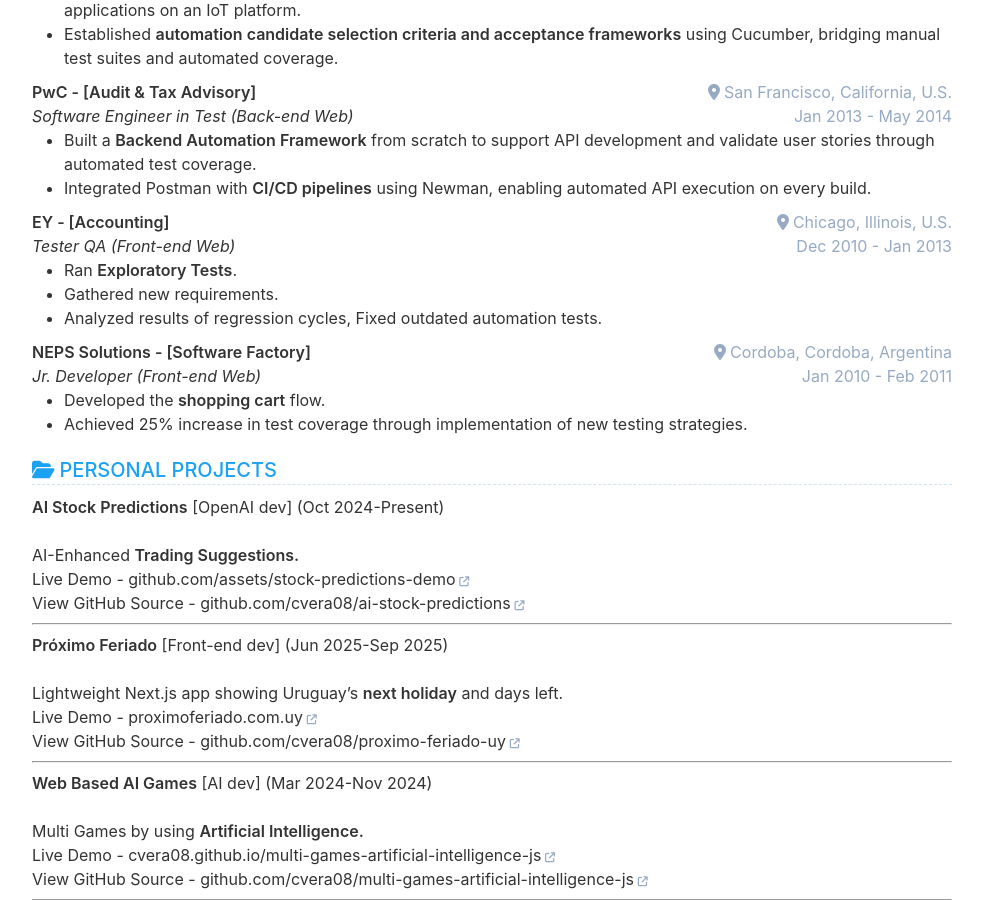
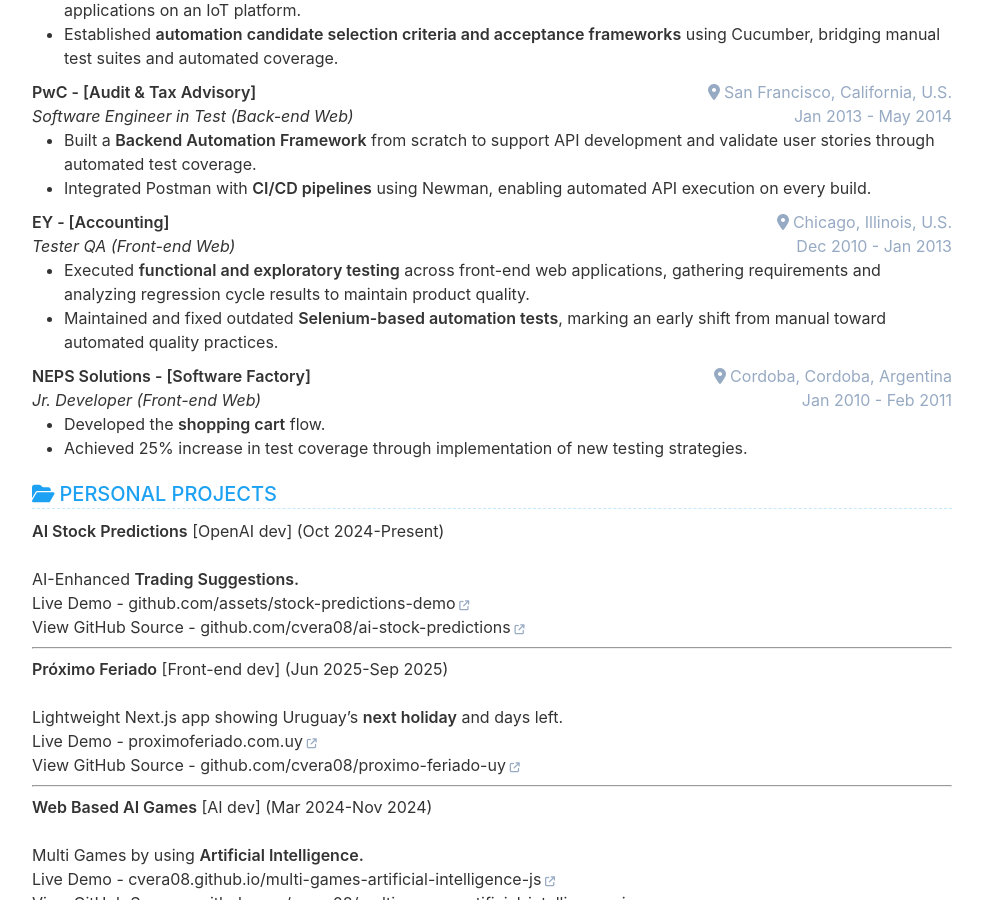
Before and after one commit to cvera08/full-resume, a Jekyll site: the page built from index.html, in a window 1280 px wide and 900 px high, scrolled down 3809 px. Shown: the whole window, without its empty margins (148-1130 px from the left). Built offline with Jekyll 4.4.1, drawn with Linux system fonts in a browser that asks for light colours.

Commit message:
feat(cv): rewrite EY bullets with LinkedIn phrasing

```diff
--- a/_data/data.yml
+++ b/_data/data.yml
@@ -205,9 +205,8 @@ experience:
       role: Tester QA (Front-end Web)
       location: Chicago, Illinois, U.S.
       description: |
-        - Ran **Exploratory Tests**.
-        - Gathered new requirements.
-        - Analyzed results of regression cycles, Fixed outdated automation tests.
+        - Executed **functional and exploratory testing** across front-end web applications, gathering requirements and analyzing regression cycle results to maintain product quality.
+        - Maintained and fixed outdated **Selenium-based automation tests**, marking an early shift from manual toward automated quality practices.
 
     - company: NEPS Solutions - [Software Factory]
       date: Jan 2010 - Feb 2011
```
